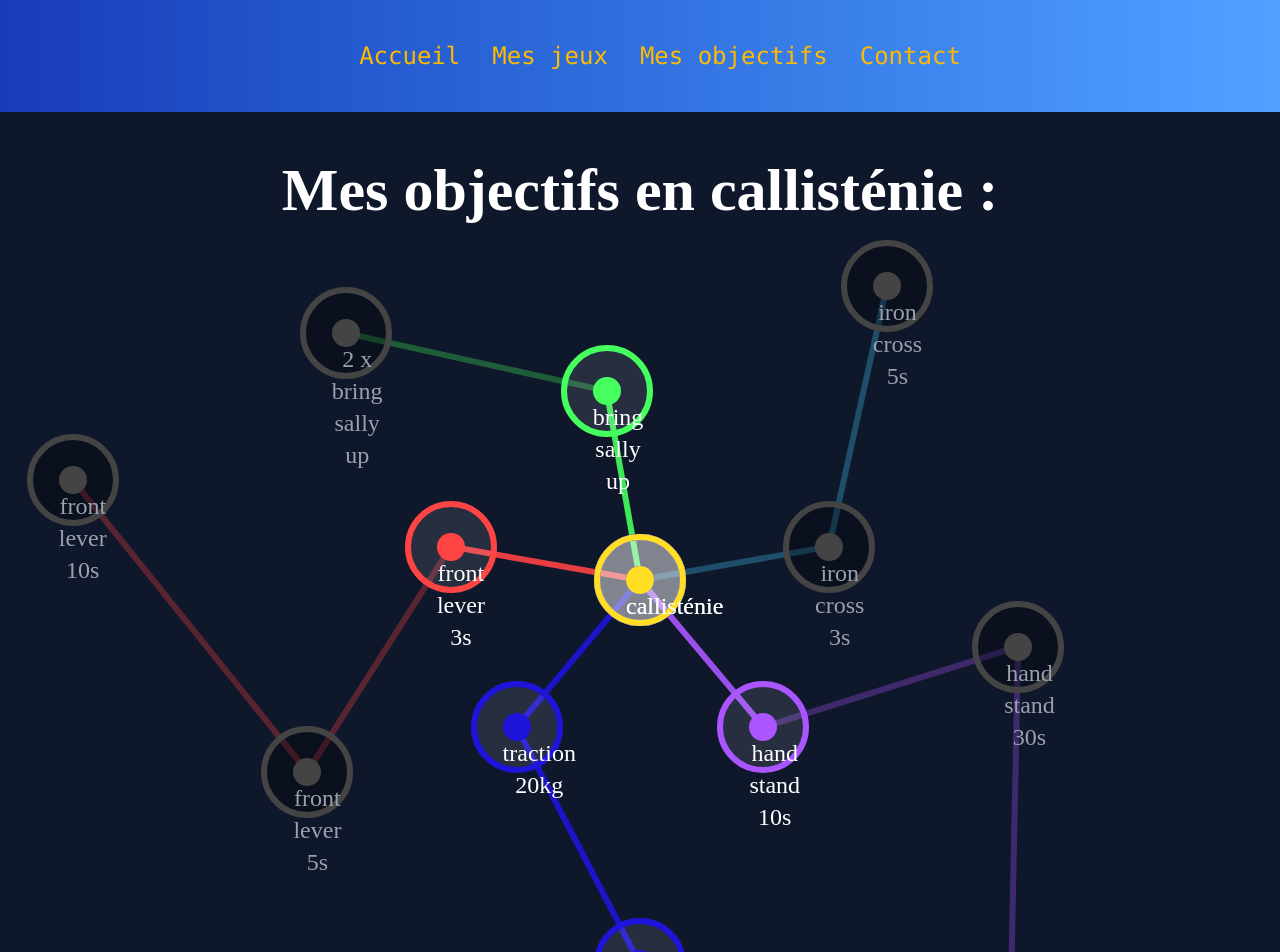
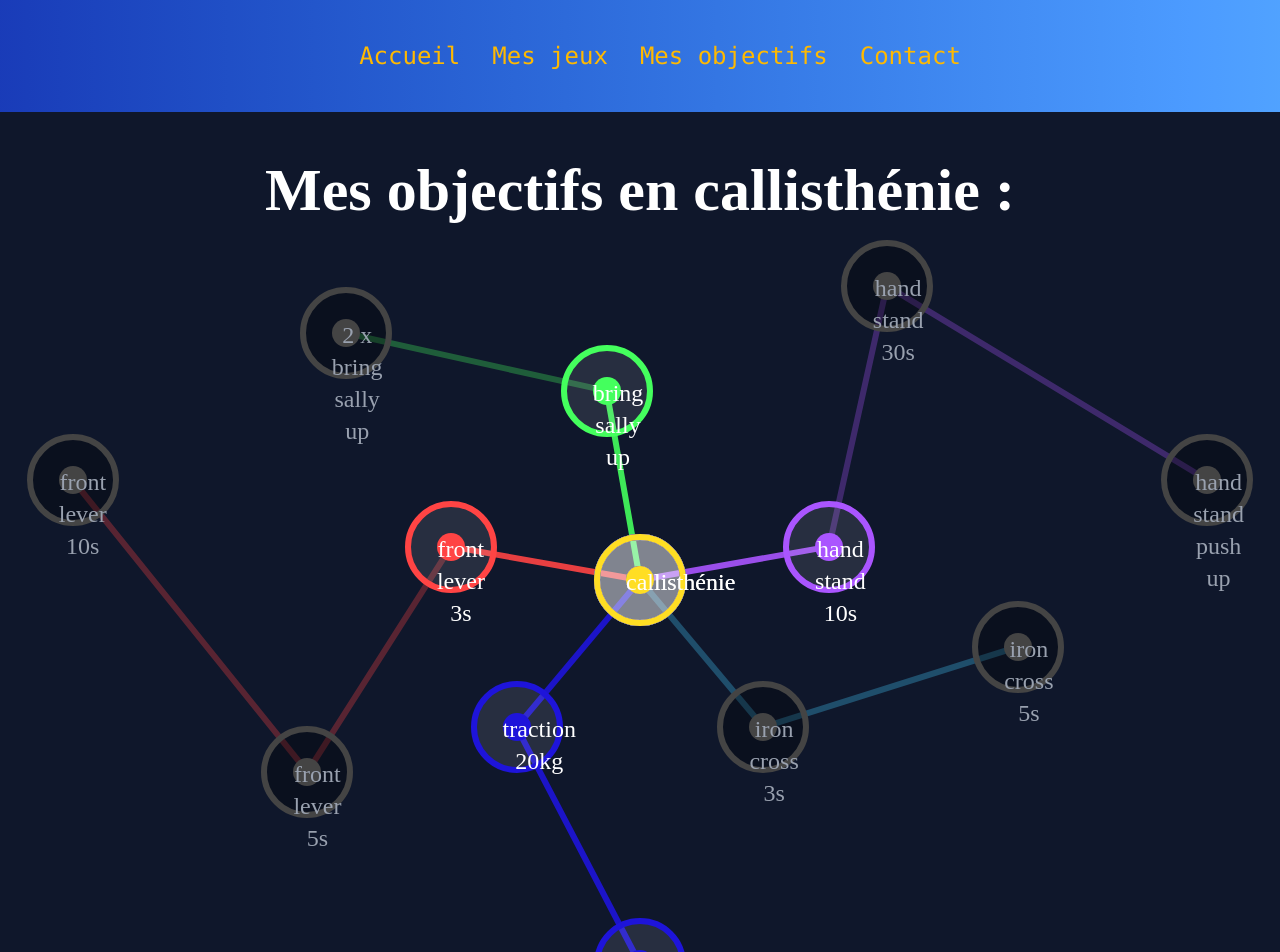
Before and after one commit to ElieMvB/PersonalWebsite, a React (Vite) app: page /objectifs in a window 1280 px wide. Shown: the top 952 px of the page. Built offline with nearby package versions, Linux system fonts and the light colour scheme.

Commit message:
feat/tree skill with links

```diff
--- a/src/components/SkillTree.jsx
+++ b/src/components/SkillTree.jsx
@@ -1,79 +1,7 @@
 import { useState, useRef, useEffect } from "react";
+import { NavLink } from "react-router-dom";
 
-export function SkillTree() {
-  // -----------------------------
-  // DÉFINITION DES BRANCHES
-  // -----------------------------
-  const branches = [
-    {
-      name: "front",
-      color: "#ff4444",
-      angle: -100,        // en degrés
-      smallAngle: -130,
-      levels: [
-        { id: 1, unlocked: true, name: "callisténie" },
-        { id: 2, unlocked: true, name: "front lever 3s" },
-        { id: 3, unlocked: false, name: "front lever 5s" },
-        { id: 4, unlocked: false, name: "front lever 10s" },
-      ]
-    },
-    {
-      name: "iron cross",
-      color: "#44ccff",
-      angle: 60,
-      smallAngle: 35,
-      levels: [
-        { id: 1, unlocked: true, name: "" },
-        { id: 2, unlocked: false, name: "iron cross 3s" },
-        { id: 3, unlocked: false, name: "iron cross 5s" }
-      ]
-    },
-        {
-      name: "bring sally up",
-      color: "#44ff5d",
-      angle: -30,
-      smallAngle: -35,
-      levels: [
-        { id: 1, unlocked: true, name: "" },
-        { id: 2, unlocked: true, name: "bring sally up" },
-        { id: 3, unlocked: false, name: "2 x bring sally up" }
-      ]
-    },
-    {
-      name: "hand stand",
-      color: "#aa55ff",
-      angle: 120,
-      smallAngle: 130,
-      levels: [
-        { id: 1, unlocked: true, name: ""},
-        { id: 2, unlocked: true, name: "hand stand 10s" },
-        { id: 3, unlocked: false, name: "hand stand 30s"},
-        { id: 4, unlocked: false, name: "hand stand push up"}
-      ]
-    },
-        {
-      name: "tractions lestées",
-      color: "#1e14da",
-      angle: 200,
-      smallAngle: 180,
-      levels: [
-        { id: 1, unlocked: true, name: ""},
-        { id: 2, unlocked: true, name: "traction 20kg" },
-        { id: 3, unlocked: true, name: "traction 30kg"},
-        { id: 4, unlocked: true, name: "traction 40kg"},
-        { id: 5, unlocked: false, name: "traction 60kg"},
-      ]
-    },
-    {
-      name: "callisténie",
-      color: "#ffde23",
-      angle: 150,
-      smallAngle: 150,
-      levels: [
-        { id: 1, unlocked: true, name: "callisténie"},
-      ]
-    }
-  ];
+export function SkillTree({branches}) {
 
   const ref = useRef(null);
   const [size, setSize] = useState(0);
@@ -196,15 +124,17 @@ export function SkillTree() {
                     backgroundColor: level.unlocked ? branch.color : "#444",
                   }}
                 >
-                  <p className={`${level.unlocked ?`text-white`: "text-gray-400"}
-                                sm:text-md md:text-lg lg:text-xl xl:text-2xl flex
-                                `}>
+                  <NavLink className={`${level.unlocked ?`text-white`: "text-gray-400"}
+                                sm:text-md md:text-lg lg:text-xl xl:text-2xl flex no-underline
+                                `} to={level.unlocked ? level.link : ""}>
                     {level.name}
-                  </p>
+                  </NavLink>
                 </div>
-                <p className={small ? "text-white text-xs" : "hidden"}>
+                <NavLink
+                  className={`${small ? "text-white text-xs" : "hidden"} no-underline`}
+                  to={level.unlocked ? level.link : ""}>
                   {level.name}
-                </p>
+                </NavLink>
               </div>
             </div>
           );
--- a/src/pages/Objectifs.jsx
+++ b/src/pages/Objectifs.jsx
@@ -1,5 +1,76 @@
 import { TopMenu } from "../components/TopMenu";
 import {SkillTree} from "../components/SkillTree";
+
+  const OBJECTIVES = [
+    {
+      name: "front",
+      color: "#ff4444",
+      angle: -100,        // en degrés
+      smallAngle: -130,
+      levels: [
+        { id: 1, unlocked: true, name: "callisthénie" },
+        { id: 2, unlocked: true, name: "front lever 3s", link: "front-lever-3s"},
+        { id: 3, unlocked: false, name: "front lever 5s", link: "front-lever-5s" },
+        { id: 4, unlocked: false, name: "front lever 10s", link: "front-lever-10s" },
+      ]
+    },
+    {
+      name: "iron cross",
+      color: "#44ccff",
+      angle: 120,
+      smallAngle: 35,
+      levels: [
+        { id: 1, unlocked: true, name: "" },
+        { id: 2, unlocked: false, name: "iron cross 3s", link: "iron-cross-3s" },
+        { id: 3, unlocked: false, name: "iron cross 5s", link: "iron-cross-5s" }
+      ]
+    },
+        {
+      name: "bring sally up",
+      color: "#44ff5d",
+      angle: -30,
+      smallAngle: -35,
+      levels: [
+        { id: 1, unlocked: true, name: "" },
+        { id: 2, unlocked: true, name: "bring sally up", link: "bring-sally-up" },
+        { id: 3, unlocked: false, name: "2 x bring sally up", link: "2-x-bring-sally-up" }
+      ]
+    },
+    {
+      name: "hand stand",
+      color: "#aa55ff",
+      angle: 60,
+      smallAngle: 130,
+      levels: [
+        { id: 1, unlocked: true, name: ""},
+        { id: 2, unlocked: true, name: "hand stand 10s", link: "hand-stand-10s" },
+        { id: 3, unlocked: false, name: "hand stand 30s", link: "hand-stand-30s" },
+        { id: 4, unlocked: false, name: "hand stand push up", link: "hand-stand-push-up" }
+      ]
+    },
+        {
+      name: "tractions lestées",
+      color: "#1e14da",
+      angle: 200,
+      smallAngle: 180,
+      levels: [
+        { id: 1, unlocked: true, name: ""},
+        { id: 2, unlocked: true, name: "traction 20kg", link: "traction-20kg" },
+        { id: 3, unlocked: true, name: "traction 30kg", link: "traction-30kg" },
+        { id: 4, unlocked: true, name: "traction 40kg", link: "traction-40kg" },
+        { id: 5, unlocked: false, name: "traction 60kg", link: "traction-60kg" },
+      ]
+    },
+    {
+      name: "callisthénie",
+      color: "#ffde23",
+      angle: 150,
+      smallAngle: 150,
+      levels: [
+        { id: 1, unlocked: true, name: "callisthénie", link: "/callisthenie" },
+      ]
+    }
+  ];
 
 export default function Objectifs () {
     return (
@@ -8,9 +79,9 @@ export default function Objectifs () {
             <div className="w-full h-full bg-slate-900 text-center">
                 <h1 className="text-white sm:mt-20 md:text-6xl sm:text-5xl
                                 text-4xl mt-10 mb-10">
-                  Mes objectifs en callisténie :
+                  Mes objectifs en callisthénie :
                 </h1>
-                <SkillTree/>
+                <SkillTree branches={OBJECTIVES}/>
                 <div style={{height: '20vh'}} className="sm:hidden"></div>
             </div>
         </div>
```
